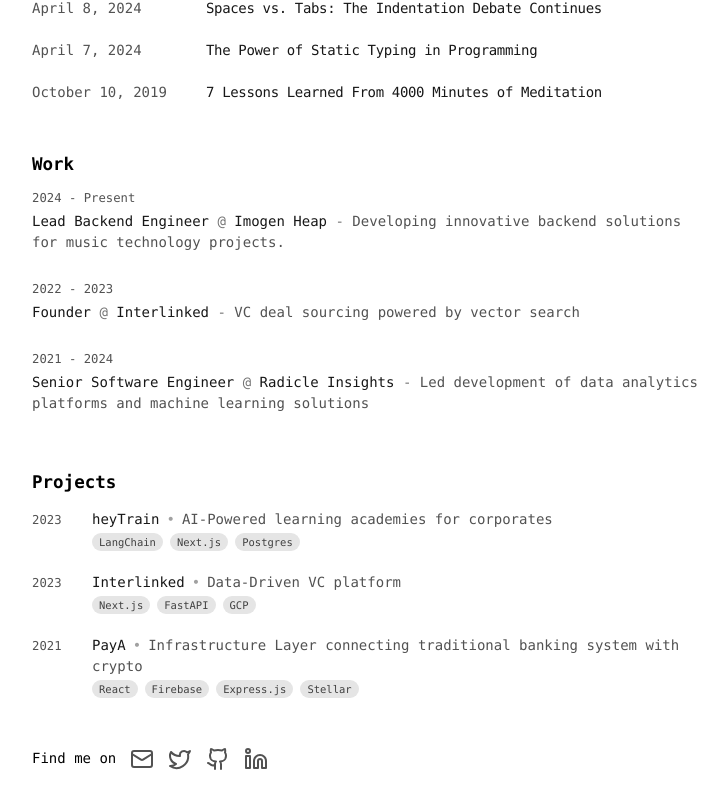
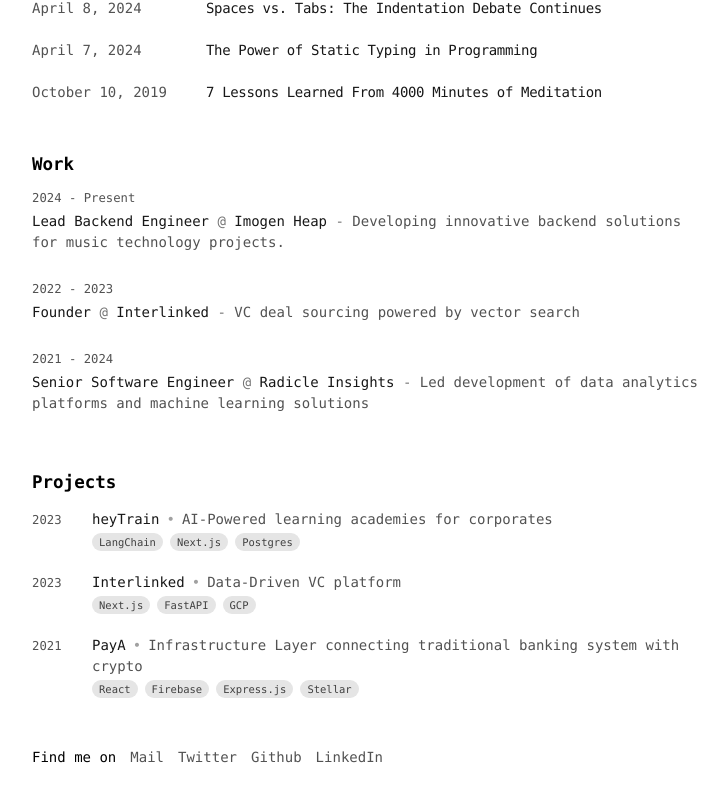
Before and after one commit to danielhangan/portfolio-vercel, a Next.js app: page / in a window 1280 px wide. Shown: the part 258-1066 px from the top of the page, without its empty margins (272-1000 px from the left). Built offline with nearby package versions, Linux system fonts and the light colour scheme.

Commit message:
remove icons

```diff
--- a/app/components/footer.tsx
+++ b/app/components/footer.tsx
@@ -1,4 +1,4 @@
-import Icon from "./icon";
+// import Icon from "./icon";
 
 type SocialType = {
   id: string;
@@ -49,7 +49,8 @@
                 target="_blank"
                 href={social.url}
               >
-                <Icon name={social.icon} size={24} />
+                <p>{social.label}</p>
+                {/* <Icon name={social.icon} size={24} /> */}
               </a>
             </li>
           ))}
```
